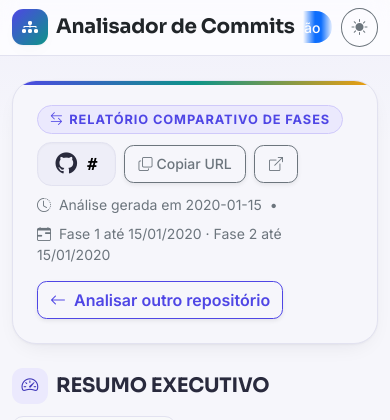
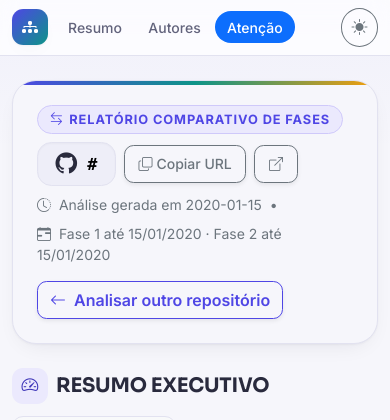
Before and after one commit to rafaelzottesso/analisador-commits, a Flask app: template templates/comparison_report.html in a window 390 px wide. Shown: the top 420 px of the page. Run offline with Flask 3, Linux system fonts and the light colour scheme; the template is opened without the code that fills it: most values are stand-ins (such as "Sample title", 1, 10 or a date in 2020); some libraries are stand-ins or nearby versions.

Commit message:
fix(ui): completar formatação e header do comparativo no celular
- Aplica o filtro num a commits_after_deadline e commits_with_coauthors (F1/F2) em comparison_report.html.
- Define brand_text_class d-none d-md-inline no comparativo, liberando a largura do header para a navegação em telas pequenas.

Co-Authored-By: Claude Opus 5.5 <noreply@anthropic.com>

```diff
--- a/templates/comparison_report.html
+++ b/templates/comparison_report.html
@@ -3,6 +3,7 @@
 {% block extra_head %}
 <script src="https://cdn.plot.ly/plotly-2.35.2.min.js" charset="utf-8"></script>
 {% endblock %}
+{% block brand_text_class %}d-none d-md-inline{% endblock %}
 {% block header_nav %}
 <nav id="nav-secoes" class="header-nav nav nav-pills flex-nowrap flex-grow-1" aria-label="Seções do comparativo">
   <a class="nav-link" href="#resumo">Resumo</a>
@@ -54,7 +55,7 @@
     <i class="bi bi-exclamation-triangle-fill" aria-hidden="true"></i>
   </div>
   <div>
-    <strong>Entregas fora do prazo:</strong> foram identificados <strong>{{ report.commits_after_deadline }} commit(s)</strong> realizados após o encerramento da Fase 2 ({{ report.date_2.strftime("%d/%m/%Y às 23:59") }}).
+    <strong>Entregas fora do prazo:</strong> foram identificados <strong>{{ report.commits_after_deadline|num }} commit(s)</strong> realizados após o encerramento da Fase 2 ({{ report.date_2.strftime("%d/%m/%Y às 23:59") }}).
   </div>
 </div>
 {% endif %}
@@ -168,7 +169,7 @@
           <div class="flex-grow-1">
             <div class="text-secondary small fw-medium">Commits com co-autoria</div>
             <div class="fs-3 font-heading fw-bold">
-              {{ report.phase_1.commits_with_coauthors }} <span class="text-secondary fs-5">&rarr;</span> {{ report.phase_2.commits_with_coauthors }}
+              {{ report.phase_1.commits_with_coauthors|num }} <span class="text-secondary fs-5">&rarr;</span> {{ report.phase_2.commits_with_coauthors|num }}
             </div>
             <div class="mt-1">
               <span class="stat-chip bg-primary-subtle text-primary">
```
